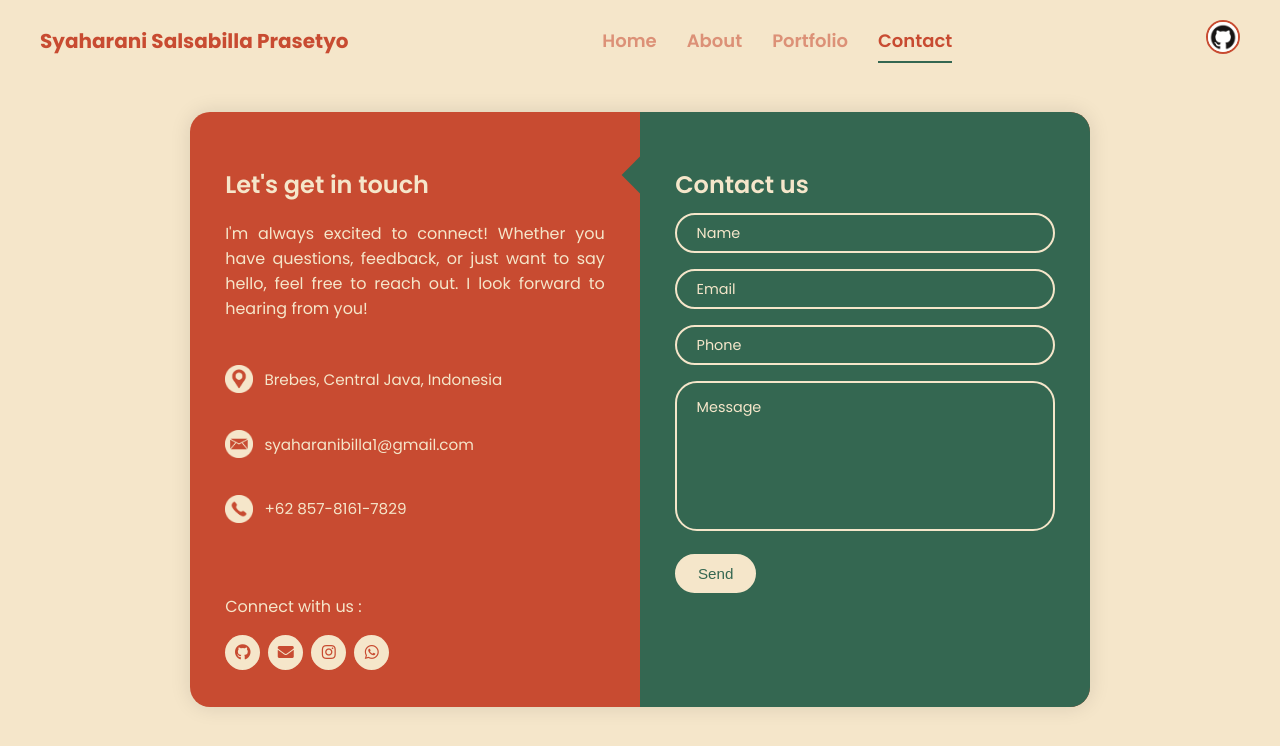
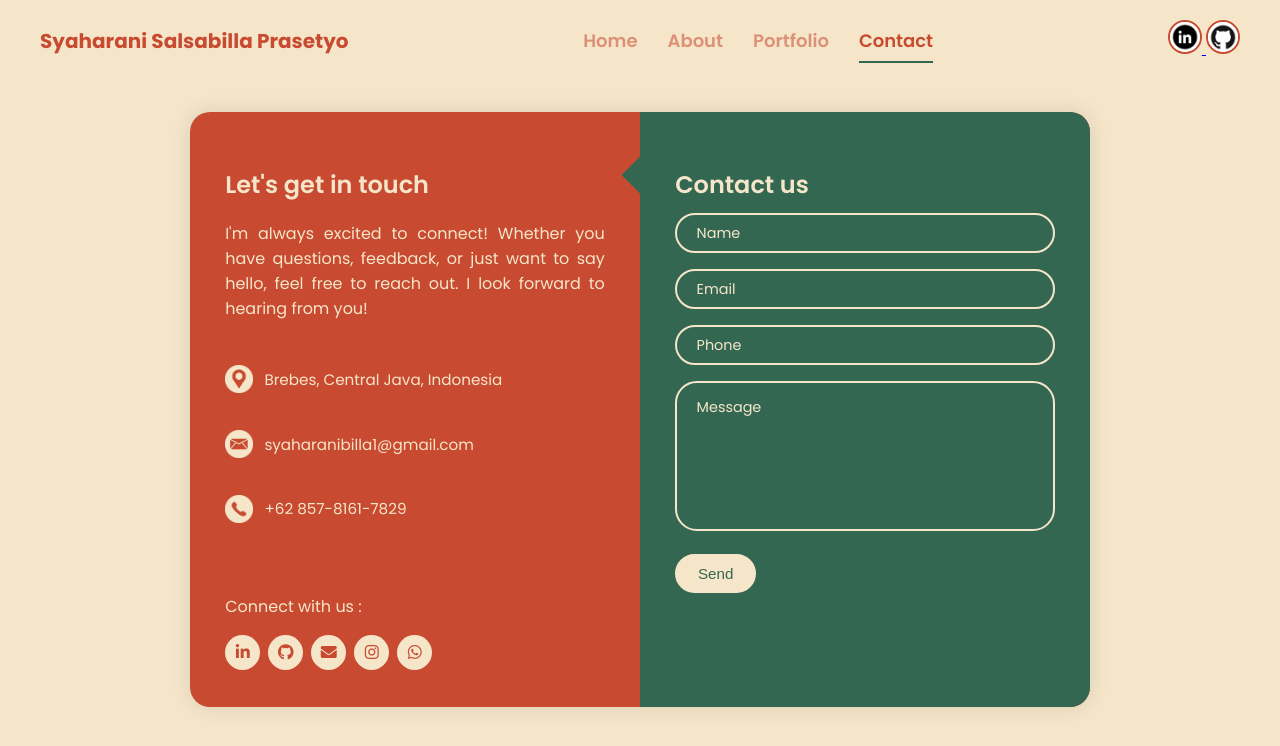
Before and after one commit to SyaharaniSalsabilla/Personal_Portofolio_Website_SyaharaniSalsabillaPrasetyo, a website: page contact.html in a window 1280 px wide. Drawn offline with nearby package versions, Linux system fonts and the light colour scheme.

Commit message:
update contact

```diff
--- a/contact.html
+++ b/contact.html
@@ -26,6 +26,9 @@
             </ul>
         </nav>
         <div class="github-icon">
+            <a href="https://www.linkedin.com/in/syaharanisalsabillaprasetyo/" target="_blank">
+                <img src="assets\linkedin logo.png" alt="Linkedin Icon">
+            </a>
             <a href="https://github.com/SyaharaniSalsabilla" target="_blank">
                 <img src="assets\github.png" alt="GitHub Icon">
             </a>
@@ -60,6 +63,9 @@
                 <div class="social-media">
                   <p>Connect with us :</p>
                   <div class="social-icons">
+                    <a href="https://www.linkedin.com/in/syaharanisalsabillaprasetyo/">
+                      <i class="fab fa-linkedin-in"></i>
+                    </a>
                     <a href="https://github.com/SyaharaniSalsabilla">
                       <i class="fab fa-github"></i>
                     </a>
```
